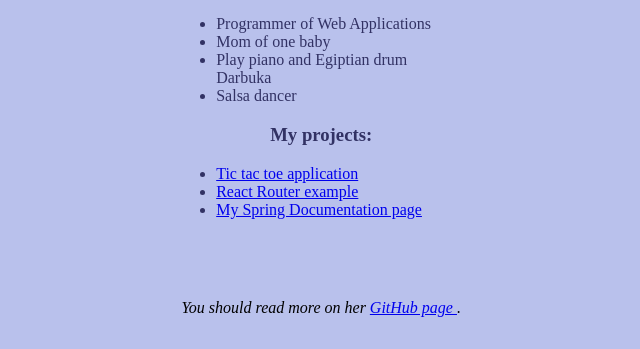
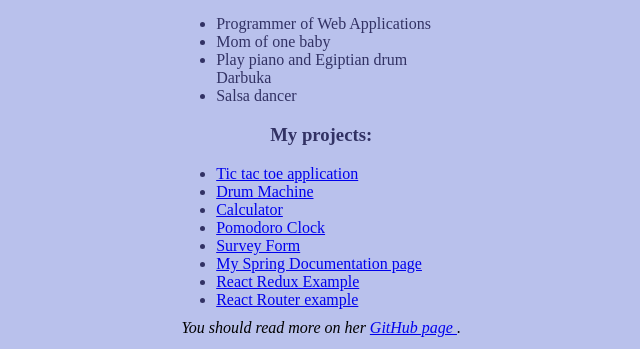
Before and after one commit to tsharon-byte/tsharon-byte.github.io, a plain HTML site: page index.html in a window 1280 px wide. Shown: the part 463-812 px from the top of the page, without its empty margins (314-954 px from the left). Drawn offline with Linux system fonts and the light colour scheme.

Commit message:
Added more projects

```diff
--- a/index.html
+++ b/index.html
@@ -37,11 +37,21 @@
             </header>
             <ul>
                 <li><a id="tic-tac-toe-link"
-                       href="https://tsharon-byte.github.io/tic-tac-toe/">Tic tac toe application</a></li>
+                       href="https://tsharon-byte.github.io/tic-tac-toe/" target="_blank">Tic tac toe application</a></li>
+                <li><a id="drum-machine"
+                       href="https://tsharon-byte.github.io/drum-machine/" target="_blank">Drum Machine</a></li>
+                <li><a id="calculator"
+                       href="https://tsharon-byte.github.io/calculator/" target="_blank">Calculator</a></li>
+                <li><a id="pomodoro-clock"
+                       href="https://tsharon-byte.github.io/pomodoro-clock/" target="_blank">Pomodoro Clock</a></li>
+                <li><a id="client-side-form"
+                       href="https://tsharon-byte.github.io/client-side-form/" target="_blank">Survey Form</a></li>
+                <li><a id="spring-documentation"
+                       href="https://tsharon-byte.github.io/spring-documentation/" target="_blank">My Spring Documentation page</a></li>
+                <li><a id="react-redux-example"
+                       href="https://tsharon-byte.github.io/react-redux-example/" target="_blank">React Redux Example</a></li>
                 <li><a id="react-router-example"
-                       href="https://tsharon-byte.github.io/react-router-example/">React Router example</a></li>
-                <li><a id="spring-documentation"
-                       href="https://tsharon-byte.github.io/spring-documentation/">My Spring Documentation page</a></li>
+                       href="https://tsharon-byte.github.io/react-router-example/" target="_blank">React Router example</a></li>
             </ul>
         </section>
     </main>
```
